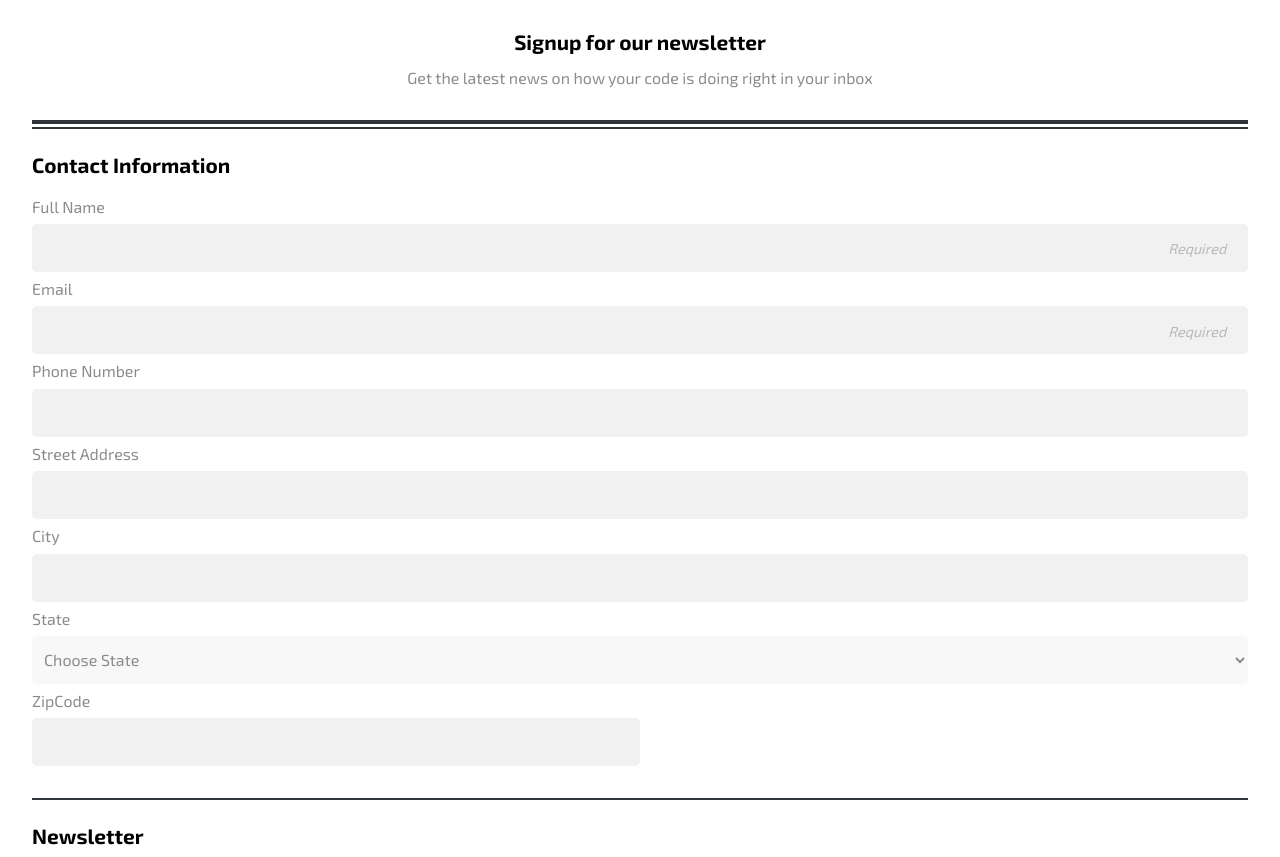
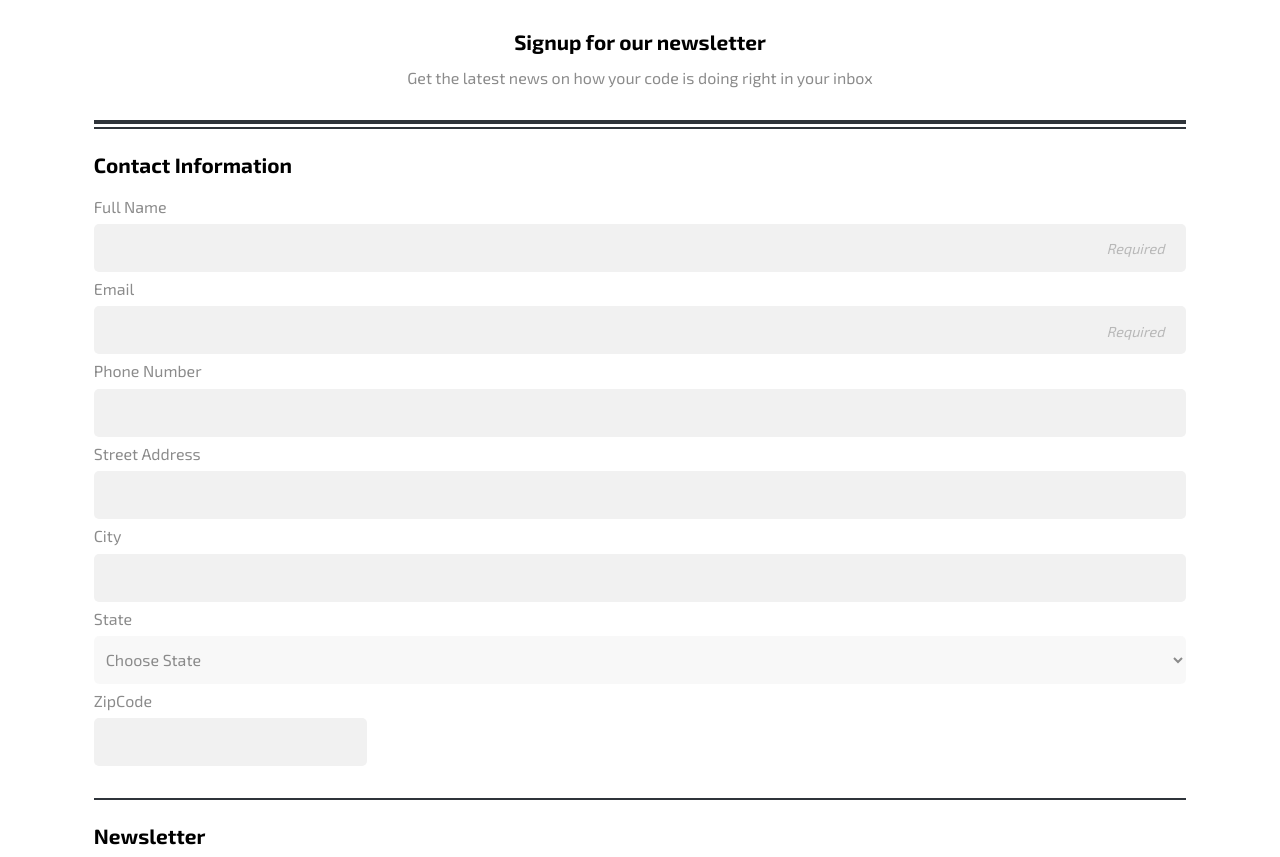
Before and after one commit to RoadDragon/techdegree-project-3, a plain HTML site: page index.html in a window 1280 px wide. Shown: the part 73-930 px from the top of the page. Drawn offline with Linux system fonts and the light colour scheme.

Commit message:
add media queries for tablets

```diff
--- a/css/style.css
+++ b/css/style.css
@@ -124,3 +124,18 @@ select#state,
     font-weight 300;
     opacity: .45;
 }
+
+
+
+/* ************ Media Queries ************ */
+@media (min-width: 768px) {
+
+html {
+    max-width: 1150px;
+    margin: 0 auto;
+}
+
+input#zipcode {
+    width: 25%;
+}
+}
```
